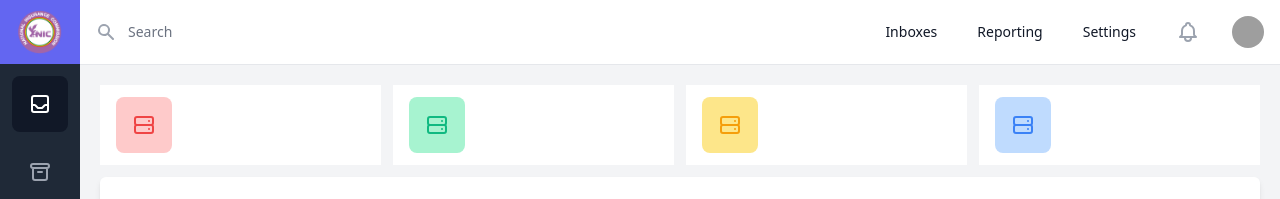
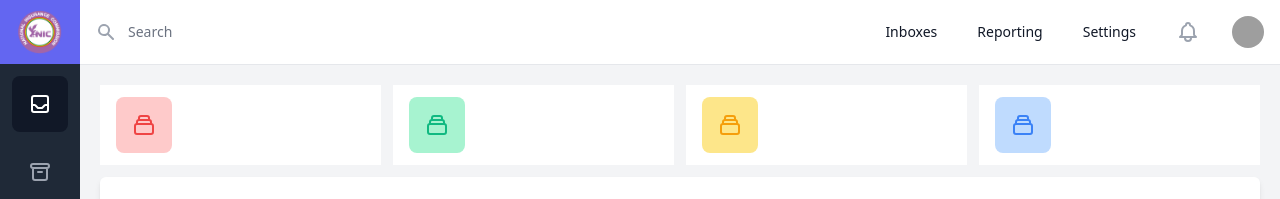
Before and after one commit to Khoby-790/template-nic, a React (Create React App) app: page / in a window 1280 px wide. Shown: the top 199 px of the page. Built offline with nearby package versions, Linux system fonts and the light colour scheme; grey boxes are pictures that could not be loaded.

Commit message:
--- Auto-Git Commit ---

```diff
--- a/src/pages/Dashboard/components/Stats.tsx
+++ b/src/pages/Dashboard/components/Stats.tsx
@@ -27,7 +27,7 @@ const StatsPill = ({ color }: StatsPillProps) => {
         <div className="bg-white px-4 flex items-center flex-row py-3">
             <div className={`bg-${color}-200 rounded-lg p-4`}>
                 <svg className={`text-${color}-500 h-6 w-6`} xmlns="http://www.w3.org/2000/svg" fill="none" viewBox="0 0 24 24" stroke="currentColor">
-                    <path strokeLinecap="round" strokeLinejoin="round" strokeWidth={2} d="M5 12h14M5 12a2 2 0 01-2-2V6a2 2 0 012-2h14a2 2 0 012 2v4a2 2 0 01-2 2M5 12a2 2 0 00-2 2v4a2 2 0 002 2h14a2 2 0 002-2v-4a2 2 0 00-2-2m-2-4h.01M17 16h.01" />
+                    <path strokeLinecap="round" strokeLinejoin="round" strokeWidth={2} d="M19 11H5m14 0a2 2 0 012 2v6a2 2 0 01-2 2H5a2 2 0 01-2-2v-6a2 2 0 012-2m14 0V9a2 2 0 00-2-2M5 11V9a2 2 0 012-2m0 0V5a2 2 0 012-2h6a2 2 0 012 2v2M7 7h10" />
                 </svg>
             </div>
         </div>
```
